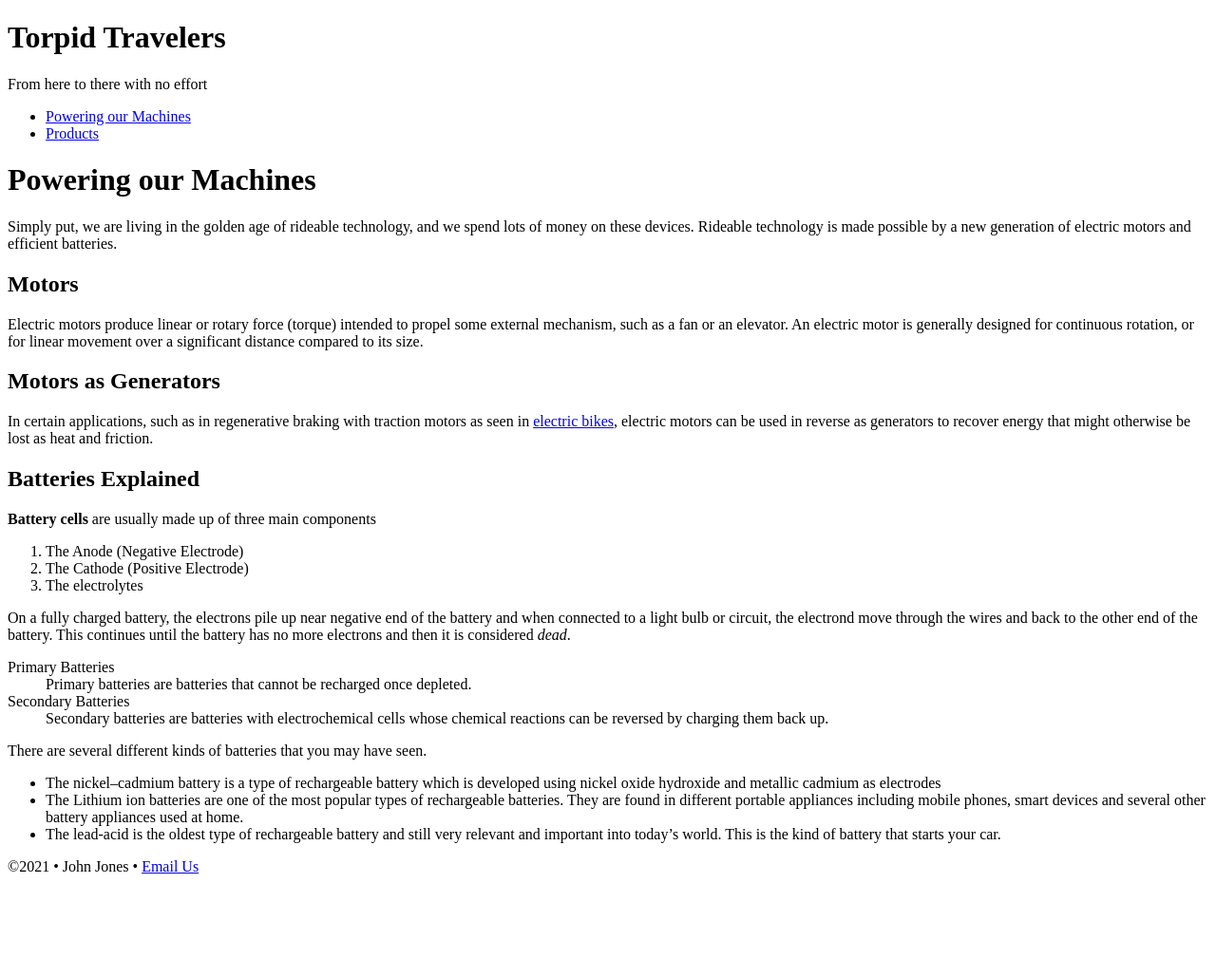
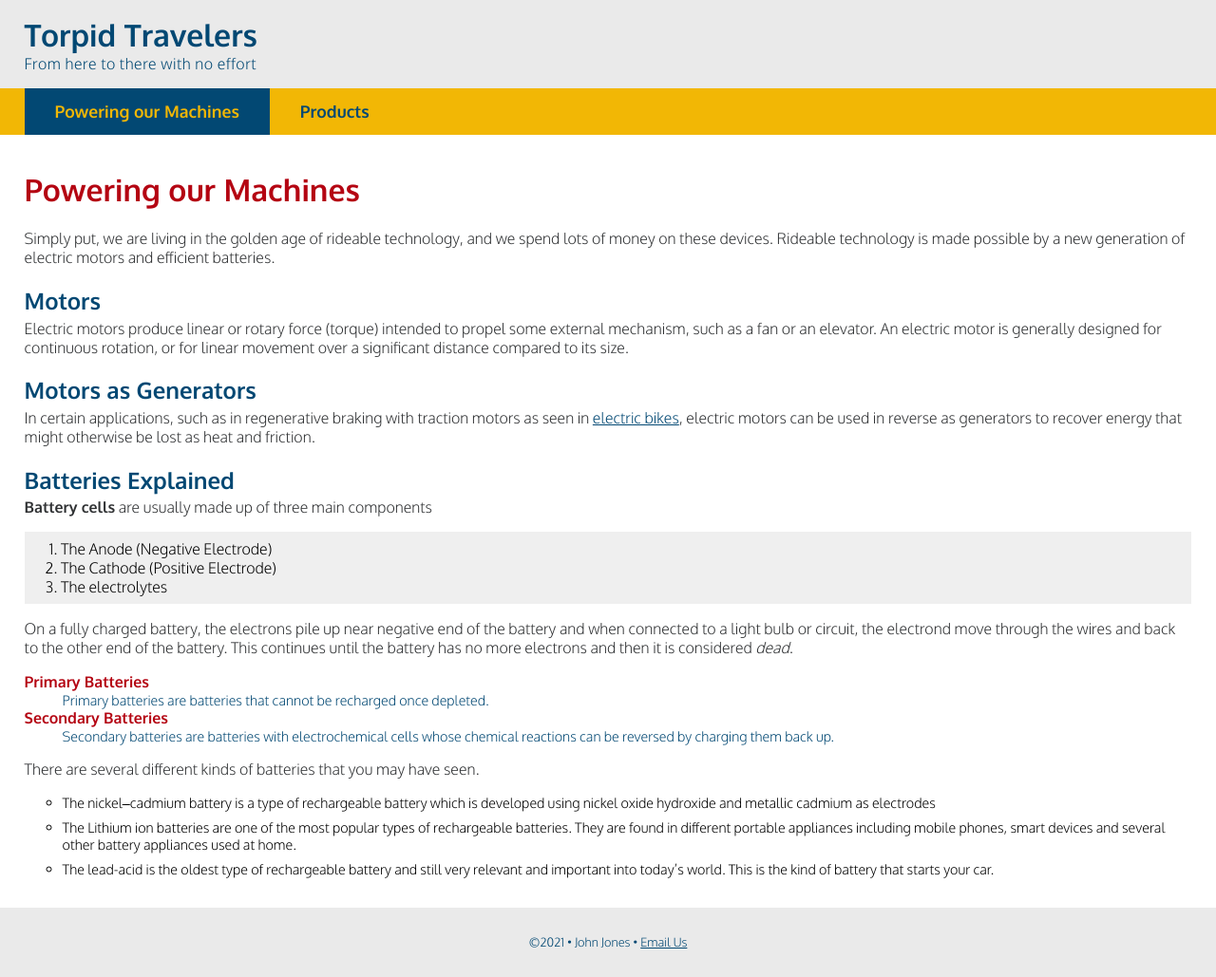
Before and after one commit to JazminG00/dwdd1600, a plain HTML site: page unit4-start/index.html in a window 1280 px wide. Shown: the whole page at 95% size. Before the commit the page ends 938 px from the top, so only its background shows below. Drawn offline with Linux system fonts and the light colour scheme.

Commit message:
Finish Torpid Travelers

```diff
--- a/unit4-start/index.html
+++ b/unit4-start/index.html
@@ -4,8 +4,12 @@
     <meta name="description" content="Torpid Travelers is dedicated to helping you get around without breaking a sweat."/>
     <meta charset="UTF-8">
     <title>Torpid Travelers: Powering our Machines</title>
-    <link rel="stylesheet" href="traveler.css">
+    <link rel="stylesheet" href= "traveler.css">
+    <link rel="preconnect" href="https://fonts.googleapis.com">
+    <link rel="preconnect" href="https://fonts.gstatic.com" crossorigin>
+    <link href="https://fonts.googleapis.com/css2?family=Oxygen:wght@300;700&display=swap" rel="stylesheet">
 
+    <meta name="viewport" content="width=device-width, initial-scale=1">
 
 </head>
 <body>
@@ -18,7 +22,7 @@
     <!-- start the page navigation -->
     <nav>
         <ul>
-            <li><a href="index.html">Powering our Machines</a></li>
+            <li class="active"><a href="index.html">Powering our Machines</a></li>
             <li><a href="products.html">Products</a></li>
         </ul>
     </nav>
--- a/unit4-start/traveler.css
+++ b/unit4-start/traveler.css
@@ -1,3 +1,133 @@
 body {
-    color: red:
+    font-family: "Oxygen", sans-serif;
+    font-size: 16px;
+    font-weight: 300;
+    margin: 0;
+
 }
+
+/* Header Stuff Here*/
+header {
+    background-color: #eaeaea;
+    padding: 1rem 2vw;
+}
+
+header h1 {
+    margin: 0;
+    color: #024873;
+}
+
+header p {
+    margin: 0;
+    color: #024873;
+    letter-spacing: .5px;
+}
+
+/* nav stuff goes here*/
+nav {
+    background-color: #f2b705;
+
+}
+
+nav ul {
+    list-style-type: none;
+    padding: 0 2vw;
+    margin: 0;
+    display: flex;
+
+}
+
+nav a {
+    font-size: 1.1rem;
+    text-decoration: none;
+    color: #024873;
+    font-weight: 700;
+    display: block;
+    padding: .83rem 2rem;
+}
+
+nav li.active a {
+    background-color: #024873;
+        color: #f2b705;
+}
+
+nav a:hover {
+    color: #fff;
+
+}
+
+
+/* stuff for the main */
+main {
+    padding: 1rem 2vw;
+}
+
+main h1 {
+    color: #b40412;
+}
+
+main h2 {
+    color: #024873;
+    margin-bottom: .2rem;
+}
+
+main p {
+    color: #2f3133;
+    margin: 0 0 .3rem 0;
+}
+
+main ol {
+    padding: .5rem 3vw;
+    background-color: #efefef;
+}
+
+main dl dt {
+    color: #b40412;
+    font-weight: 700;
+}
+
+main dl dd {
+    color: #024873;
+    font-size: .9rem;
+
+}
+
+main ul {
+    list-style-type: circle;
+}
+
+main ul li {
+    line-height: 125%;
+    margin-bottom: .5rem;
+    font-size: .9rem;
+}
+
+main address {
+    font-style: normal;
+    background-color: #f2b705;
+    padding: .5rem;
+    width: 12.5rem;
+    border: 1px solid #024873;
+    border-radius: .5rem;
+}
+
+main a {
+    color: #024873;
+}
+
+main a:hover {
+    color: rgb(239,0,24);
+}
+
+/* Footer Stuff Here */
+footer {
+    background-color: #eaeaea;
+    text-align: center;
+    color: #024873;
+    padding: 1rem 0;
+    font-size: .8rem;
+}
+
+footer a {
+    color: #024873;
+}
```
Also changed, not shown: unit4-start/products.html (+10 -2 lines).
